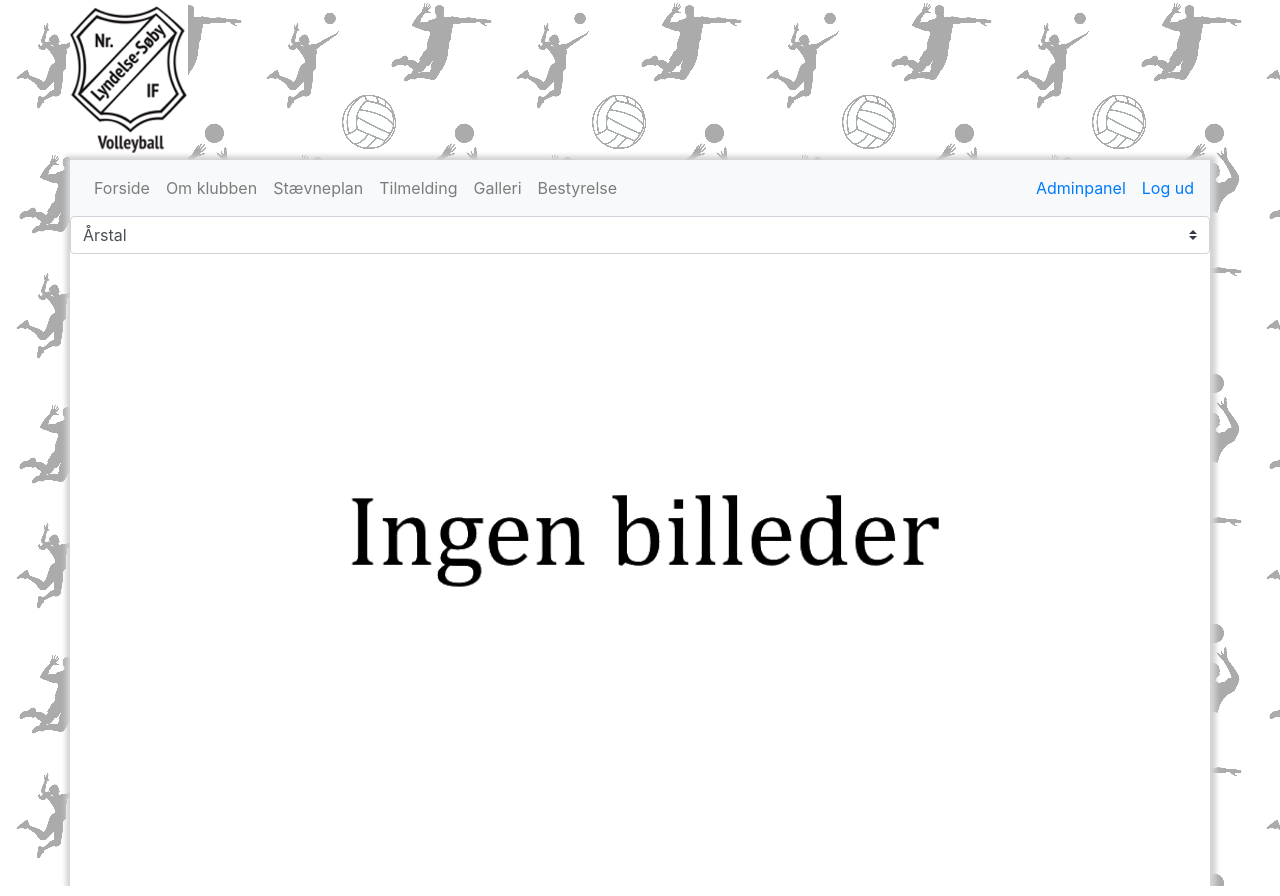
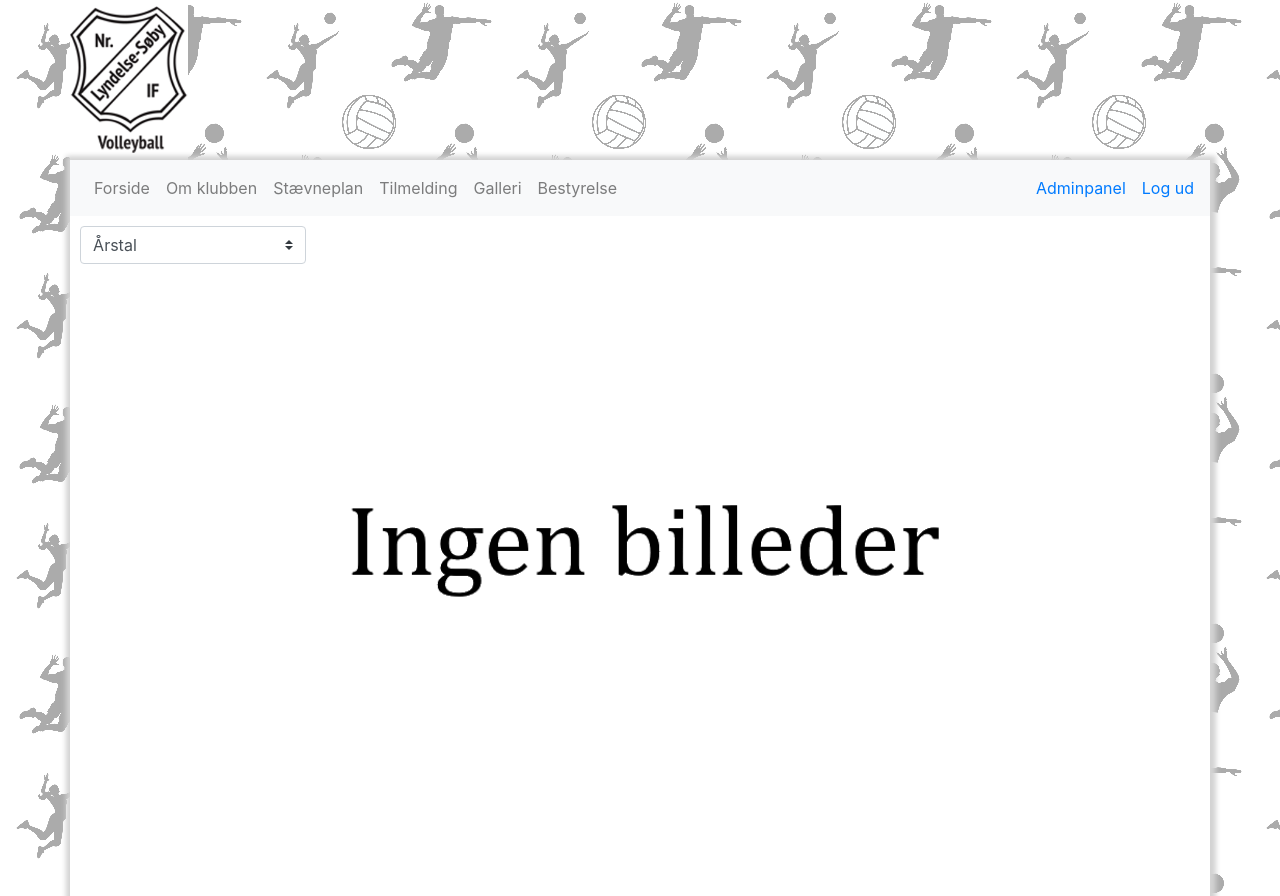
Before and after one commit to Steentoft/VBKlub, a PHP site: page /galleri.php in a window 1280 px wide. Run offline with PHP 8.4, Linux system fonts and the light colour scheme; the visitor is signed in with stand-in values (Sample User, id 1); data that the repository does not hold is empty; some libraries are stand-ins or nearby versions.

Commit message:
Made the two selects in galleri.php smaller

```diff
--- a/css/editgalleri.css
+++ b/css/editgalleri.css
@@ -9,3 +9,11 @@
 .noImage{
     width: 90%;
 }
+
+.select-image{
+    width: 20%;
+}
+
+.select-div{
+    padding: 1ch 0 0 1ch;
+}
--- a/galleri.php
+++ b/galleri.php
@@ -10,8 +10,8 @@ $url = (isset($_SERVER['HTTPS']) && $_SERVER['HTTPS'] === 'on' ? "https" : "http
 echo("<script>history.replaceState({},'','$url');</script>");
 ?>
 
-
-<select class="custom-select" id="dateSelect">
+<div class="select-div">
+    <select class="custom-select select-image" id="dateSelect">
         <option selected value="">Årstal</option>
 
         <?php
@@ -26,14 +26,13 @@ foreach ($pictures as $picture){
 
         }
         ?>
-
     </select>
 
-<select class="custom-select d-none" id="categorySelect">
+    <select class="custom-select d-none select-image" id="categorySelect">
         <option selected value="">Kategori</option>
 
     </select>
-
+</div>
 <div class="row content justify-content-center">
     <?php
     if (count($pictures) <1)
```
Lines whose indentation alone changed are shown as unchanged.
